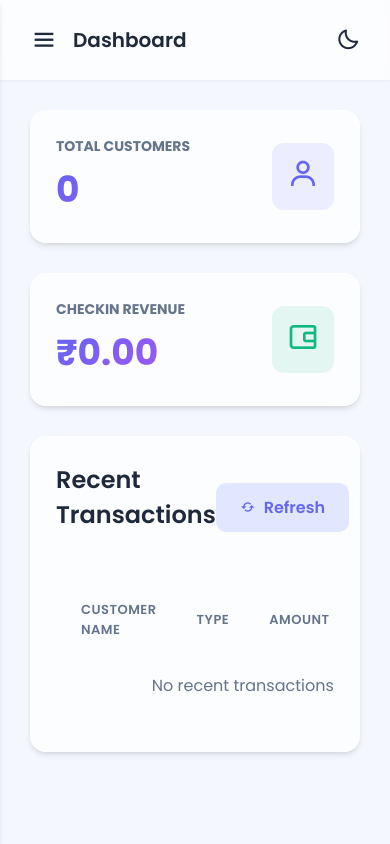
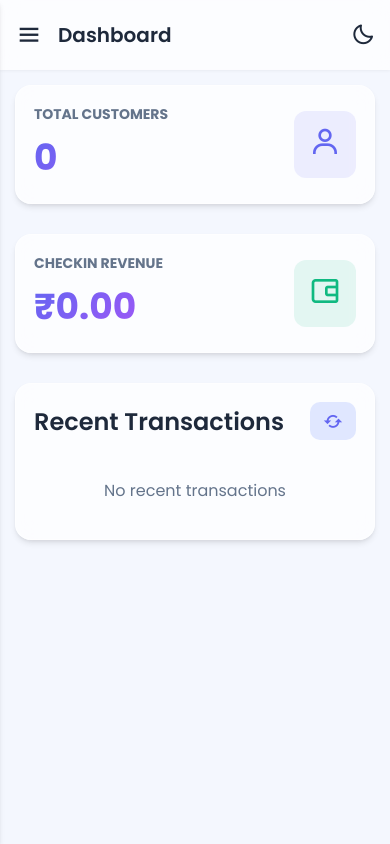
Before and after one commit to Aaronschristo/mentox, a Flask app: page / in a window 390 px wide. Run offline with Flask 3, Linux system fonts and the light colour scheme; data that the repository does not hold is empty.

Commit message:
feat: redesigned the ui so that it will work perfectly in a mobile device too

```diff
--- a/static/css/style.css
+++ b/static/css/style.css
@@ -374,6 +374,146 @@ th {
   font-size: 14px;
 }
 
+/* Sidebar Overlay */
+.sidebar-overlay {
+  position: fixed;
+  inset: 0;
+  background: rgba(0, 0, 0, 0.4);
+  backdrop-filter: blur(2px);
+  z-index: 998;
+  opacity: 0;
+  visibility: hidden;
+  transition: all 0.3s ease;
+}
+
+.sidebar-overlay.active {
+  opacity: 1;
+  visibility: visible;
+}
+
+/* Responsive Flex Layouts */
+.flex-header {
+  display: flex;
+  justify-content: space-between;
+  align-items: center;
+  margin-bottom: 30px;
+}
+
+.header-buttons {
+  display: flex;
+  gap: 10px;
+}
+
+@media (max-width: 768px) {
+  .flex-header {
+    flex-direction: column;
+    align-items: flex-start;
+    gap: 15px;
+  }
+  .header-buttons {
+    width: 100%;
+    flex-direction: column;
+  }
+  .header-buttons .btn {
+    width: 100%;
+    justify-content: center;
+  }
+
+  .content {
+    padding: 15px !important;
+  }
+
+  .topbar {
+    padding: 0 15px;
+    height: 70px;
+  }
+
+  .glass-card {
+    padding: 18px !important;
+  }
+
+  /* Redesign Tables into mobile card-stack format */
+  table, thead, tbody, th, td, tr {
+    display: block;
+  }
+
+  thead tr {
+    position: absolute;
+    top: -9999px;
+    left: -9999px;
+  }
+
+  .table-row {
+    margin-bottom: 20px;
+    border-radius: 12px;
+    padding: 10px 20px;
+  }
+
+  .table-row td {
+    position: relative;
+    padding: 14px 0;
+    text-align: right;
+    display: flex;
+    justify-content: space-between;
+    align-items: center;
+    border-bottom: 1px dashed rgba(0,0,0,0.1) !important;
+    white-space: normal;
+  }
+
+  [data-theme="dark"] .table-row td {
+    border-bottom: 1px dashed rgba(255,255,255,0.05) !important;
+  }
+
+  .table-row td:last-child {
+    border-bottom: none !important;
+  }
+
+  .table-row td::before {
+    content: attr(data-label);
+    font-weight: 600;
+    color: var(--text-light);
+    text-transform: uppercase;
+    font-size: 11px;
+    letter-spacing: 0.5px;
+    text-align: left;
+    padding-right: 15px;
+  }
+
+  .user-info {
+    align-items: flex-end;
+    text-align: right;
+  }
+
+  .dashboard-grid {
+    grid-template-columns: 1fr !important;
+  }
+
+  /* Specific Override for Dashboard Header on Mobile */
+  .dashboard-header {
+    flex-direction: row;
+    align-items: center;
+  }
+
+  .dashboard-header .header-buttons {
+    width: auto;
+    flex-direction: row;
+  }
+
+  .dashboard-header .btn {
+    width: auto;
+    padding: 8px 12px;
+  }
+
+  .hide-on-mobile {
+    display: none;
+  }
+
+  .dashboard-refresh-btn i {
+    font-size: 22px;
+    margin: 0;
+  }
+}
+
 .badge {
   padding: 5px 10px;
   border-radius: 20px;
--- a/static/js/app.js
+++ b/static/js/app.js
@@ -77,11 +77,50 @@ document.addEventListener('DOMContentLoaded', () => {
     const sidebar = document.querySelector(".sidebar");
     const sidebarBtn = document.querySelector(".sidebarBtn");
 
+    // Inject overlay automatically
+    const overlay = document.createElement('div');
+    overlay.className = 'sidebar-overlay';
+    document.body.appendChild(overlay);
+
+    // Inject mobile close button into sidebar directly
+    const logoDetails = document.querySelector(".sidebar .logo-details");
+    let closeBtn = null;
+    if (logoDetails) {
+        closeBtn = document.createElement("i");
+        closeBtn.className = "bx bx-x mobile-closeBtn";
+        closeBtn.style.display = window.innerWidth <= 768 ? "block" : "none";
+        closeBtn.style.fontSize = "28px";
+        closeBtn.style.cursor = "pointer";
+        closeBtn.style.marginLeft = "auto";
+        closeBtn.style.marginRight = "15px";
+        closeBtn.style.color = "var(--primary-color)";
+        logoDetails.style.width = "100%";
+        logoDetails.appendChild(closeBtn);
+
+        closeBtn.addEventListener('click', () => {
+            sidebar.classList.remove("active");
+            overlay.classList.remove("active");
+        });
+
+        window.addEventListener("resize", () => {
+            closeBtn.style.display = window.innerWidth <= 768 ? "block" : "none";
+        });
+    }
+
     if(sidebarBtn) {
         sidebarBtn.addEventListener("click", () => {
             sidebar.classList.toggle("active");
+            if (window.innerWidth <= 768) {
+                overlay.classList.toggle("active", sidebar.classList.contains("active"));
+            }
         });
     }
+
+    // Canvas clickoff dismisses the sidebar automatically
+    overlay.addEventListener('click', () => {
+        sidebar.classList.remove("active");
+        overlay.classList.remove("active");
+    });
 
     // Dashboard Stats
     if(document.getElementById('total-customers')) {
@@ -187,19 +226,19 @@ function loadDashboardStats() {
                     const iconColor = isCheckin ? 'var(--danger)' : 'var(--success)';
                     tbody.innerHTML += `
                         <tr class="table-row">
-                            <td>
+                            <td data-label="Customer Name">
                                 <div class="user-info">
                                     <strong>${tx.customer_name}</strong>
                                 </div>
                             </td>
-                            <td><span class="badge ${badgeClass}">${tx.type}</span></td>
-                            <td style="font-weight:600; color: ${amountColor};">
-                                <div style="display:flex; align-items:center; gap: 4px;">
+                            <td data-label="Type"><span class="badge ${badgeClass}">${tx.type}</span></td>
+                            <td data-label="Amount" style="font-weight:600; color: ${amountColor};">
+                                <div style="display:flex; align-items:center; gap: 4px; justify-content: flex-end;">
                                     <i class='bx ${icon}' style="color: ${iconColor}; font-size: 18px;"></i>
                                     ${amountDisplay}
                                 </div>
                             </td>
-                            <td class="text-light">${tx.created_at}</td>
+                            <td data-label="Date" class="text-light">${tx.created_at}</td>
                         </tr>
                     `;
                 });
@@ -221,15 +260,15 @@ function loadCustomers() {
                 data.forEach(c => {
                     tbody.innerHTML += `
                         <tr class="table-row">
-                            <td>
+                            <td data-label="Name">
                                 <div class="user-info">
                                     <strong>${c.name}</strong>
                                     <span class="user-id-truncate" title="${c.id}">${c.id}</span>
                                 </div>
                             </td>
-                            <td style="font-weight:600; color:var(--text-dark)">${formatCurrency(c.balance)}</td>
-                            <td class="text-light">${c.created_at}</td>
-                            <td>
+                            <td data-label="Balance" style="font-weight:600; color:var(--text-dark)">${formatCurrency(c.balance)}</td>
+                            <td data-label="Registered" class="text-light">${c.created_at}</td>
+                            <td data-label="Action">
                                 <button class="btn btn-amount" style="padding: 6px 12px; font-size: 13px;" onclick="showQR('${c.id}', '${c.name}')">
                                     <i class='bx bx-qr'></i> View
                                 </button>
--- a/templates/dashboard.html
+++ b/templates/dashboard.html
@@ -27,11 +27,13 @@
 </div>
 
 <div class="glass-card">
-    <div style="display: flex; justify-content: space-between; align-items: center; margin-bottom: 20px;">
-        <h2>Recent Transactions</h2>
-        <button onclick="loadDashboardStats()" class="btn btn-amount">
-            <i class='bx bx-refresh'></i> Refresh
-        </button>
+    <div class="flex-header dashboard-header" style="margin-bottom: 20px;">
+        <h2 style="margin: 0;">Recent Transactions</h2>
+        <div class="header-buttons">
+            <button onclick="loadDashboardStats()" class="btn btn-amount dashboard-refresh-btn">
+                <i class='bx bx-refresh'></i> <span class="hide-on-mobile">Refresh</span>
+            </button>
+        </div>
     </div>
     <div class="table-container">
         <table>
```
Also changed, not shown: templates/customers.html (+7 -9 lines).
